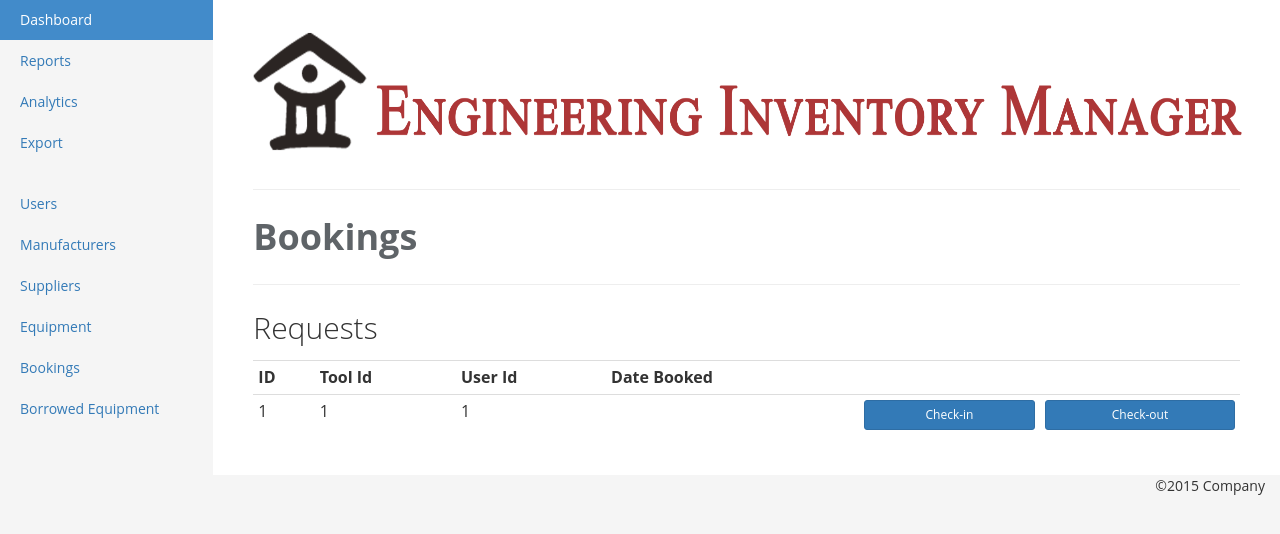
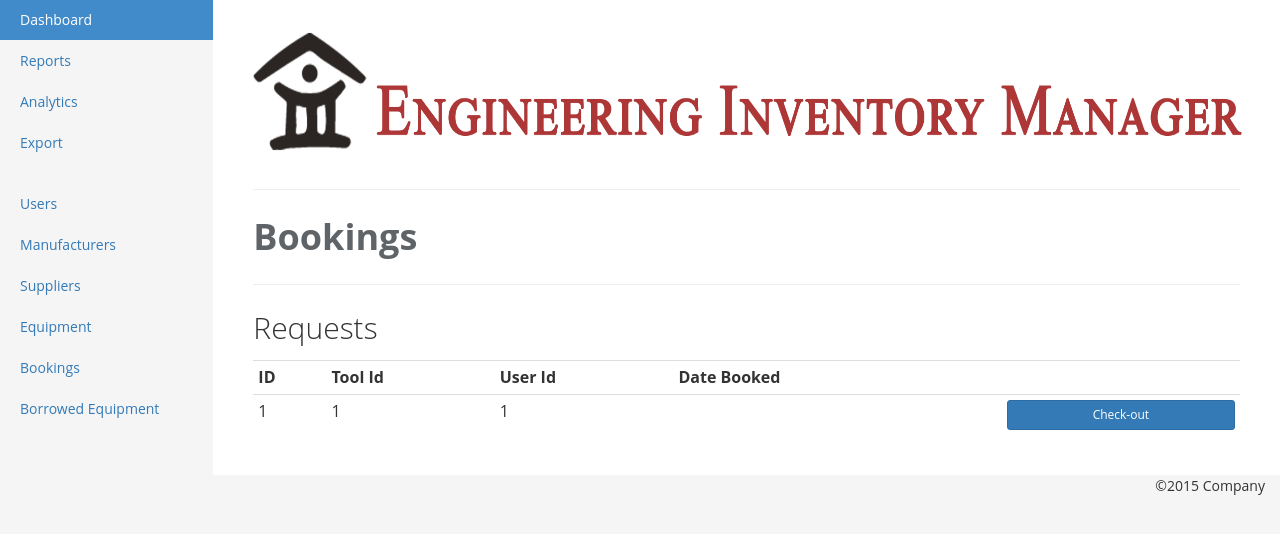
Before and after one commit to Lafia-King/Engineering-Inventory-Organizer, a PHP site: page /Dashboard/bookings.php in a window 1280 px wide. Shown: the part 51-585 px from the top of the page. Run offline with PHP 8.4, Linux system fonts and the light colour scheme; tables that the repository leaves empty hold one stand-in row (values such as "Sample post"); data that the repository does not hold is empty; some libraries are stand-ins or nearby versions.

Commit message:
Created the checkout_equipment.php file

```diff
--- a/Dashboard/bookings.php
+++ b/Dashboard/bookings.php
@@ -74,7 +74,7 @@
 //        echo ("<button type='button' class='btn btn-primary btn-sm' style='width:100%;'>View</button>");
 //        echo ("</td>");
         echo ("<td>");
-        echo ("<button type='button' class='btn btn-primary btn-sm' style='width:100%;'>Check-in</button>");
+
         echo ("</td>");
         echo ("<td>");
         echo ("<button type='button' class='btn btn-primary btn-sm' style='width:100%;'>Check-out</button>");
```
Also changed, not shown: 1 other file.
